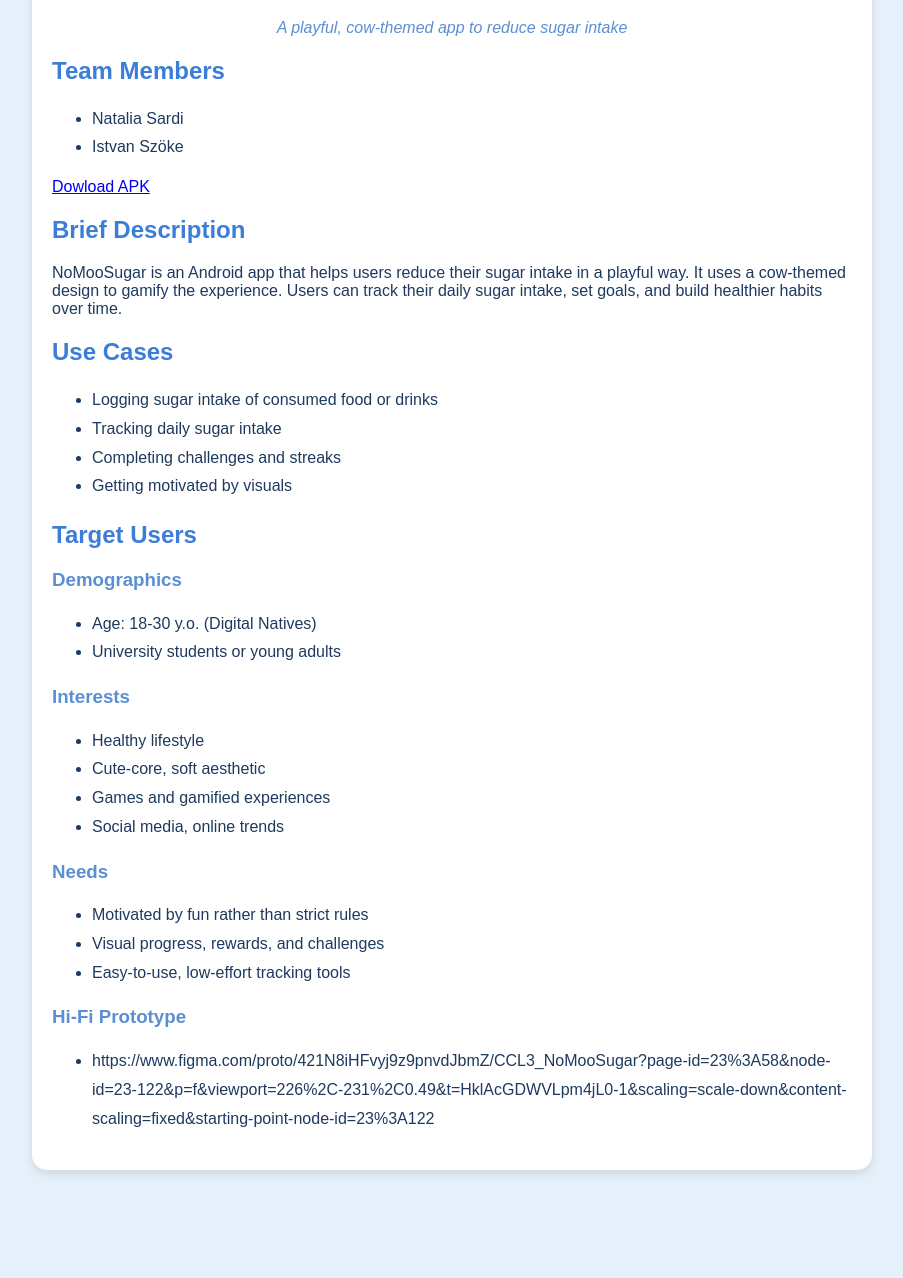
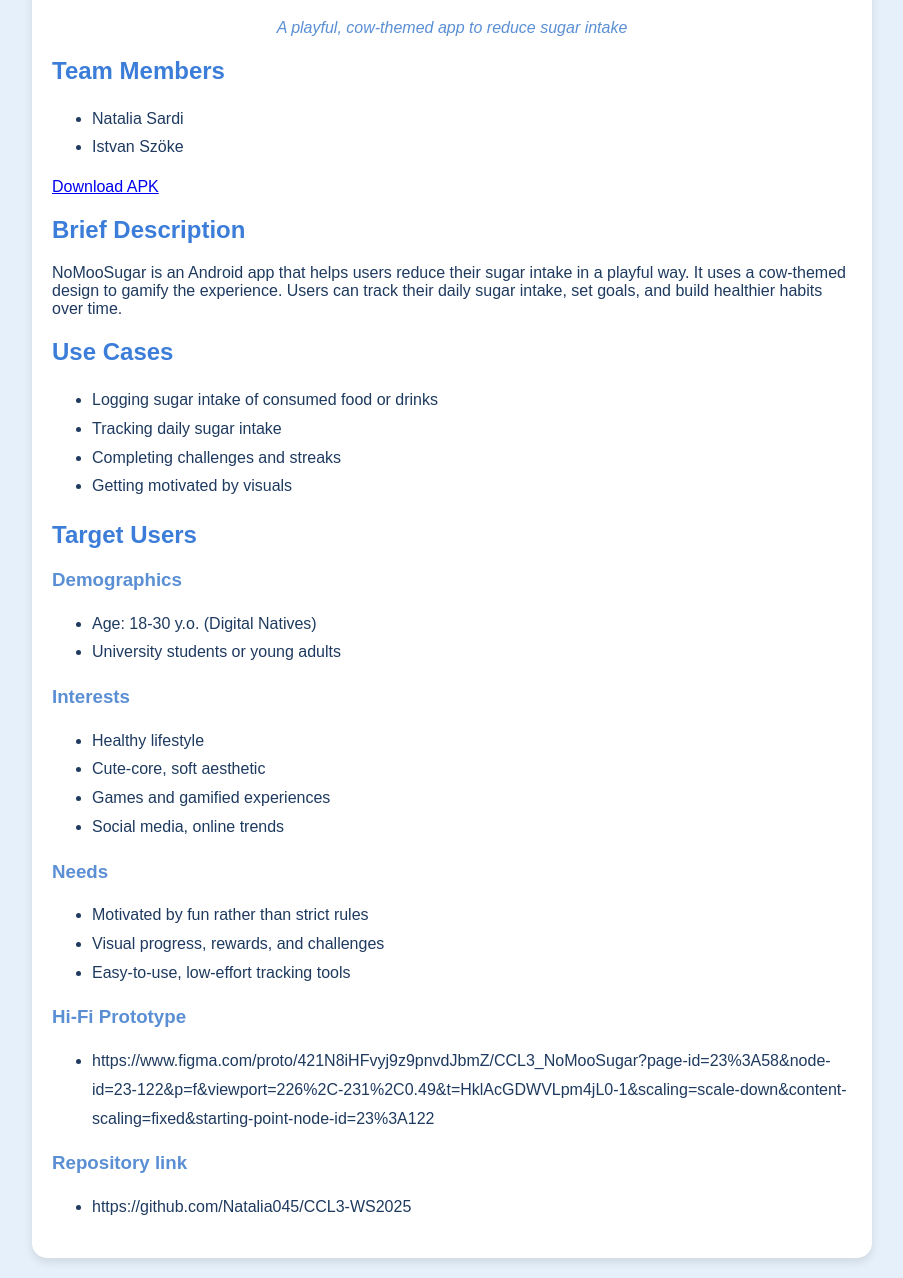
Before and after one commit to Natalia045/CCL3-WS2025, a plain HTML site: page docs/index.html in a window 1280 px wide. Shown: the part 101-1379 px from the top of the page, without its empty margins (188-1091 px from the left). Before the commit the page ends 1291 px from the top, so only its background shows below. Drawn offline with Linux system fonts and the light colour scheme.

Commit message:
Fix typo in 'Download APK' link text

```diff
--- a/docs/index.html
+++ b/docs/index.html
@@ -20,7 +20,7 @@
             <li>Istvan Szöke</li>
         </ul>
 
-        <a href="https://fhstp-my.sharepoint.com/:u:/g/personal/cc241068_ustp-students_at/IQBtjl29ZsWgRIQ-jDyBfqxZAdHvk3A0bdDmFNmmZWTtdsA?e=rykXxY">Dowload APK</a>
+        <a href="https://fhstp-my.sharepoint.com/:u:/g/personal/cc241068_ustp-students_at/IQBtjl29ZsWgRIQ-jDyBfqxZAdHvk3A0bdDmFNmmZWTtdsA?e=rykXxY">Download APK</a>
 
         <h2 style="color: #3B7DD8;">Brief Description</h2>
         <p>
@@ -64,6 +64,11 @@
             <li>https://www.figma.com/proto/421N8iHFvyj9z9pnvdJbmZ/CCL3_NoMooSugar?page-id=23%3A58&node-id=23-122&p=f&viewport=226%2C-231%2C0.49&t=HklAcGDWVLpm4jL0-1&scaling=scale-down&content-scaling=fixed&starting-point-node-id=23%3A122</li>
 
         </ul>
+          <h3 style="color: #5A8FD4;">Repository link</h3>
+        <ul style="line-height: 1.8;">
+            <li>https://github.com/Natalia045/CCL3-WS2025</li>
+
+        </ul>
 
 
     </div>
```
